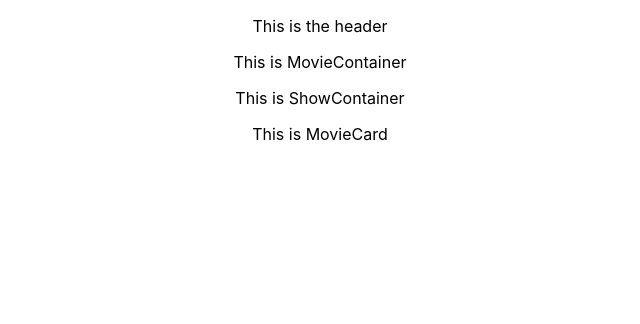
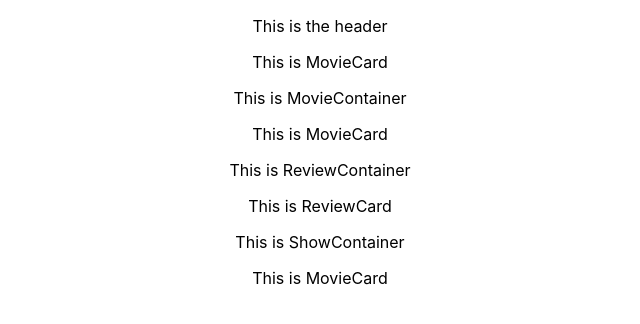
Before and after one commit to Vina27/flicks_frontend, a React (Create React App) app: page / in a window 1280 px wide. Shown: the top 324 px of the page, without its empty margins (320-960 px from the left). Built offline with nearby package versions, Linux system fonts and the light colour scheme.

Commit message:
Added ReviewCard and components

```diff
--- a/src/components/MovieContainer.js
+++ b/src/components/MovieContainer.js
@@ -1,9 +1,10 @@
 import React, { Component } from 'react';
-
+import MovieCard from "./MovieCard"
 class MovieContainer extends Component {
     render() {
         return (
             <div>
+                <MovieCard />
                 <p>This is MovieContainer</p>
             </div>
         );
--- a/src/components/MovieShowContainer.js
+++ b/src/components/MovieShowContainer.js
@@ -1,9 +1,13 @@
 import React, { Component } from 'react';
+import MovieCard from "./MovieCard"
+import ReviewContainer from "./ReviewContainer"
 
 class MovieShowContainer extends Component {
     render() {
         return (
             <div>
+                <MovieCard />
+                <ReviewContainer />
               <p>This is ShowContainer</p>
             </div>
         );
--- /dev/null
+++ b/src/components/ReviewCard.js
@@ -0,0 +1,13 @@
+import React, { Component } from 'react';
+
+class ReviewCard extends Component {
+    render() {
+        return (
+            <div>
+                <p>This is ReviewCard</p>
+            </div>
+        );
+    }
+}
+
+export default ReviewCard;
--- /dev/null
+++ b/src/components/ReviewContainer.js
@@ -0,0 +1,17 @@
+import React, { Component } from 'react';
+import ReviewCard from "./ReviewCard"
+import ReviewForm from "./ReviewForm"
+
+class ReviewContainer extends Component {
+    render() {
+        return (
+            <div>
+                <p>This is ReviewContainer</p>
+                <ReviewCard />
+                <ReviewForm />
+            </div>
+        );
+    }
+}
+
+export default ReviewContainer;
--- /dev/null
+++ b/src/components/ReviewForm.js
@@ -0,0 +1,13 @@
+import React, { Component } from 'react';
+
+class ReviewForm extends Component {
+    render() {
+        return (
+            <div>
+
+            </div>
+        );
+    }
+}
+
+export default ReviewForm;
```
